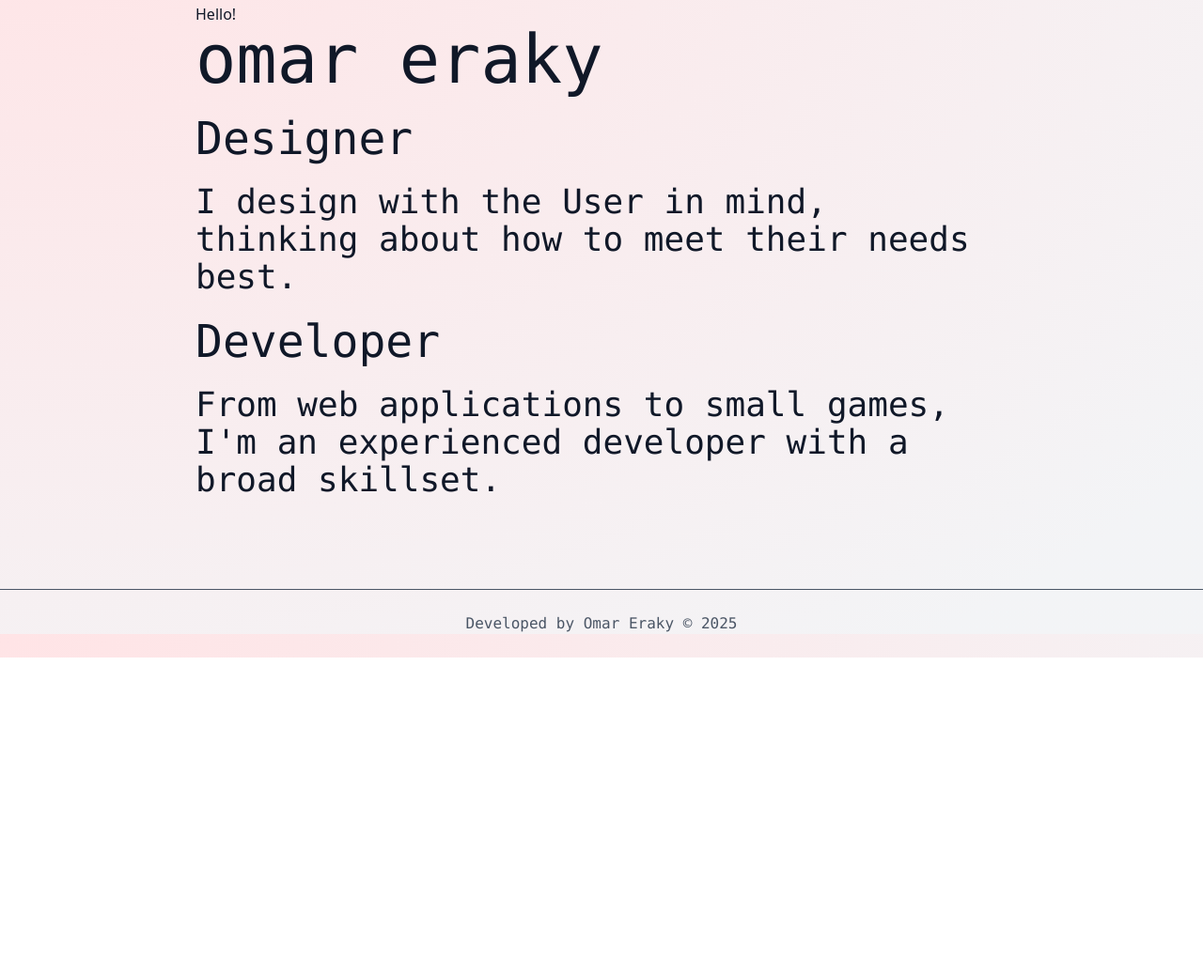
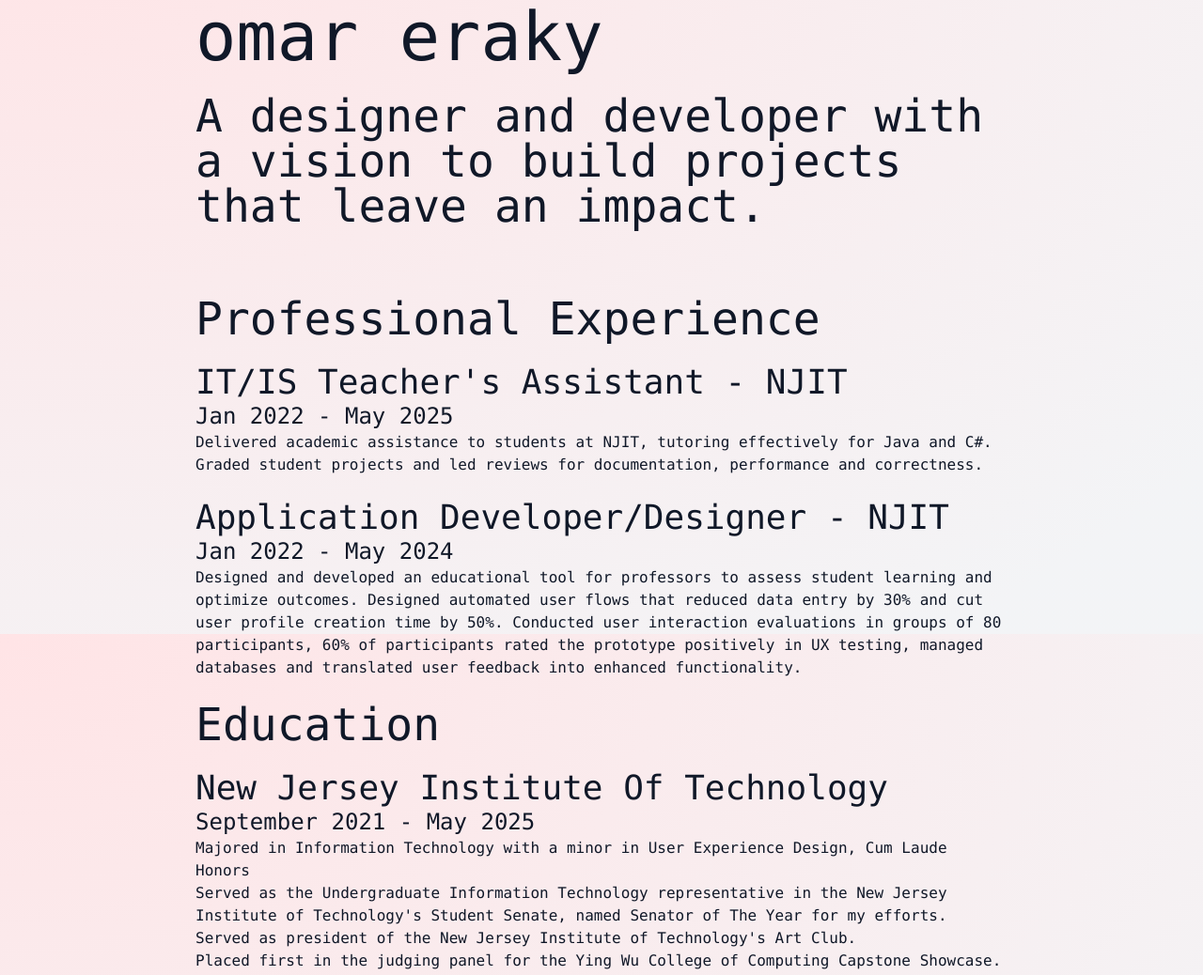
Before and after one commit to oEraky/portfolio, a website: page Portfolio/index.html in a window 1280 px wide. Shown: the part 125-1163 px from the top of the page at 94% size. Before the commit the page ends 825 px from the top, so only its background shows below. Drawn offline with Linux system fonts and the light colour scheme.

Commit message:
content updates as we ready for deployment. Edited index to include previous experience and education, edited about me's grammar and syntax, edited cases to update description for ForensicXR.

```diff
--- a/Portfolio/index.html
+++ b/Portfolio/index.html
@@ -25,37 +25,45 @@
 </header>
 
 <main class="content-wrapper py-12">
-    <!-- cycling languages similraly to kamil's website for saying hi -->
-
-    <div class="inner-headings">
-      <span class="animate">
-        Hello!
-
-      </span>
 
     </div>
 
     <h1 class="text-7xl font-mono">omar eraky</h1>
     <br>
     <div>
-         <h1 class="text-5xl font-mono">Designer</h1>
+         <h1 class="text-5xl font-mono">A designer and developer with a vision to build projects that leave an impact.</h1>
          <br>
-        <p class="text-4xl font-mono">I design with the User in mind, thinking about how to meet their needs best.
-        </p>
-        </div>
-        <br>
+
+    <br>
+
+    <br>
+
+    <h1 class="text-5xl font-mono">Professional Experience</h1>
+    <br>
     <div>
-        <h1 class="text-5xl font-mono">Developer</h1>
-        <br>
-        <p class="text-4xl font-mono">From web applications to small games, I'm an experienced developer with a broad skillset.<p>
+      <h1 class="text-4xl font-mono">IT/IS Teacher's Assistant - NJIT</h1>
+      <h2 class="text-2xl font-mono"> Jan 2022 - May 2025</h2>
+      <p class="font-mono">Delivered academic assistance to students at NJIT, tutoring effectively for Java and C#. Graded student projects and led reviews for documentation, performance and correctness.</p>
     </div>
+    <br>
     <div>
-
+      <h1 class="text-4xl font-mono">Application Developer/Designer - NJIT</h1>
+      <h2 class="text-2xl font-mono"> Jan 2022 - May 2024</h2>
+      <p class="font-mono"> Designed and developed an educational tool for professors to assess student learning and optimize outcomes. Designed automated user flows that reduced data entry by 30% and cut user profile creation time by 50%. Conducted user interaction evaluations in groups of 80 participants, 60% of participants rated the prototype
+positively in UX testing, managed databases and translated user feedback into enhanced functionality.</p>
     </div>
-
-
+     <br>
+       <h1 class="text-5xl font-mono">Education</h1>
+    <br>
+    <div>
+      <h1 class="text-4xl font-mono">New Jersey Institute Of Technology</h1>
+      <h2 class="text-2xl font-mono"> September 2021 - May 2025</h2>
+      <p class="font-mono">Majored in Information Technology with a minor in User Experience Design, Cum Laude Honors</p>
+      <p class="font-mono">Served as the Undergraduate Information Technology representative in the New Jersey Institute of Technology's Student Senate, named Senator of The Year for my efforts.</p>
+      <p class="font-mono">Served as president of the New Jersey Institute of Technology's Art Club.</p>
+      <p class="font-mono">Placed first in the judging panel for the Ying Wu College of Computing Capstone Showcase.</p>
+    </div>
   </main>
-
 
 </body>
   <footer class="border-t mt-12 py-6 text-center text-gray-600 font-mono">
```
Also changed, not shown: Portfolio/about.html (+4 -4 lines), Portfolio/cases.html (+1 -1 lines).
